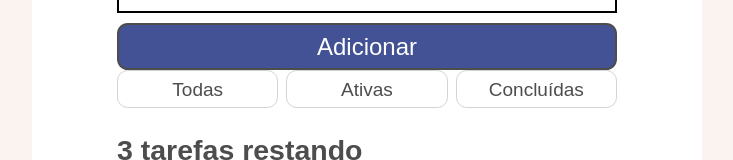
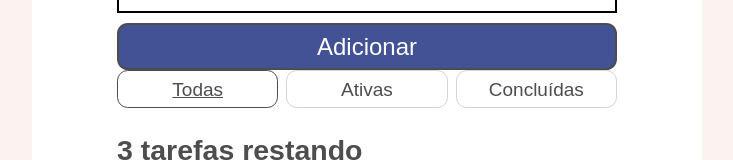
Before and after one commit to porrecobs/react-todo, a React (Create React App) app: page / in a window 1280 px wide. Shown: the part 234-394 px from the top of the page, without its empty margins (273-1006 px from the left). Built offline with nearby package versions, Linux system fonts and the light colour scheme.

Commit message:
adding filter to taskList

```diff
--- a/src/App.js
+++ b/src/App.js
@@ -18,13 +18,20 @@ const FILTER_NAMES = Object.keys(FILTER_MAP);
 
 function App(props) {
   const [tasks, setTasks] = useState(props.tasks);
-  const [filter, setFilter] = useState("all");
+  const [filter, setFilter] = useState("todas");
 
   const filterList = FILTER_NAMES.map((name) => (
-    <FilterButton key={name} name={name} />
+    <FilterButton
+      key={name}
+      name={name}
+      isPressed={name === filter}
+      setFilter={setFilter}
+    />
   ));
 
-  const taskList = tasks.map((task) => (
+  const taskList = tasks
+    .filter(FILTER_MAP[filter])
+    .map((task) => (
       <Todo
         id={task.id}
         name={task.name}
```
Lines whose indentation alone changed are shown as unchanged.
